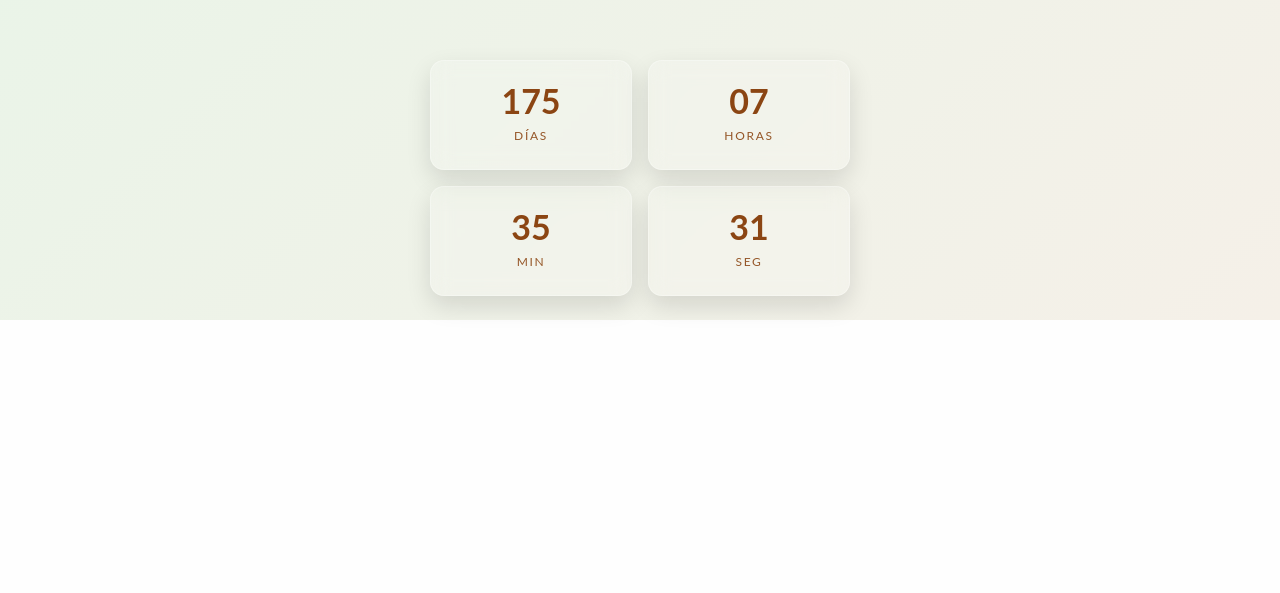
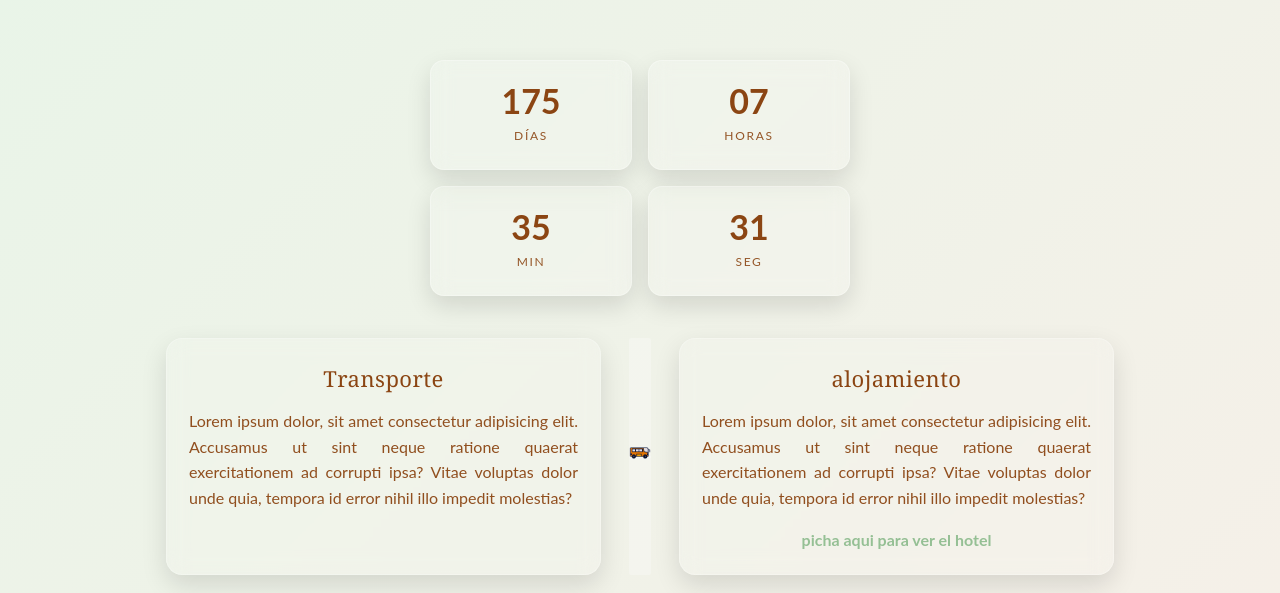
Before and after one commit to ivannicanor/BodaEric, a React (Vite) app in the folder vite-project/: page / in a window 1280 px wide. Shown: the part 2235-2828 px from the top of the page. Before the commit the page ends 2555 px from the top, so only its background shows below. Built offline with nearby package versions, Linux system fonts and the light colour scheme; grey boxes are pictures that could not be loaded.

Commit message:
[ADD] Componente TransporteAlojamento

```diff
--- a/vite-project/src/App.jsx
+++ b/vite-project/src/App.jsx
@@ -4,6 +4,7 @@
 import Button from './components/Button'
 import Timeline from './components/Timeline'
 import FechaHoraLugar from './components/FechaHoraLugar'
+import TransporteAlojamiento from './components/TransporteAlojamiento'
 
 // Componente principal App
 function App() {
@@ -50,6 +51,7 @@
     {/* Aquí puedes añadir más secciones No borrar a hablar con los prometidos*/}
     <Timeline events={weddingEvents} />
     <FechaHoraLugar />
+    <TransporteAlojamiento/>
     </div>
   )
 }
--- /dev/null
+++ b/vite-project/src/components/TransporteAlojamiento.css
@@ -0,0 +1,130 @@
+/* Contenedor general */
+.transport-accommodation {
+  display: grid;
+  grid-template-columns: 1fr auto 1fr; /* izquierda | línea | derecha */
+  gap: 28px;
+  align-items: stretch;
+  max-width: 980px;
+  margin: 0 auto;
+  padding: 18px 16px;
+}
+
+/* Bloques */
+.transport,
+.accommodation {
+  border-radius: 16px;
+  padding: 22px;
+
+  /* estilo tipo “glass” suave */
+  background: rgba(255, 255, 255, 0.12);
+  border: 1px solid rgba(255, 255, 255, 0.22);
+  backdrop-filter: blur(10px);
+  box-shadow: 0 10px 26px rgba(0, 0, 0, 0.12);
+}
+
+/* Títulos */
+.transport h1,
+.accommodation h1 {
+  margin: 0 0 12px 0;
+  font-size: 22px;
+  letter-spacing: 0.02em;
+}
+
+/* Texto */
+.transport p,
+.accommodation p {
+  margin: 0;
+  line-height: 1.6;
+  opacity: 0.95;
+}
+
+/* Link alojamiento */
+.accommodation a {
+  display: inline-block;
+  margin-top: 14px;
+  text-decoration: none;
+  font-weight: 600;
+  opacity: 0.95;
+}
+
+/* Línea separadora (vertical en desktop) */
+.line {
+  width: 2px;
+  border-radius: 2px;
+  background: rgba(255, 255, 255, 0.25);
+}
+
+/* Responsive: apila y la línea se vuelve horizontal */
+@media (max-width: 900px) {
+  .transport-accommodation {
+    grid-template-columns: 1fr;
+    gap: 18px;
+    padding: 18px;
+
+  }
+
+  .line {
+    width: 100%;
+    height: 2px;
+  }
+}
+
+/* Centrar contenido en las tarjetas (como la imagen) */
+.transport,
+.accommodation {
+  text-align: center;
+}
+
+/* Móvil: un pelín más de separación y padding lateral consistente */
+@media (max-width: 900px) {
+  .transport-accommodation {
+    gap: 22px;       /* antes 18px */
+    padding: 18px 16px; /* para no variar el lateral */
+  }
+}
+
+/* Link más visible y bonito */
+.accommodation a {
+  margin-top: 16px;
+  font-weight: 700;
+}
+
+
+
+
+/* line separatoria del bus */
+
+
+/* LINEA CON ICONO CENTRADO */
+.line {
+  position: relative;
+  width: 100%;
+  display: flex;
+  justify-content: center;  /* centra el icono */
+  align-items: center;
+  padding: 14px 0;          /* “aire” vertical */
+}
+
+/* La barra ocupa TODO el ancho por detrás */
+.line-bar {
+  position: absolute;
+  left: 0;
+  right: 0;
+  top: 50%;
+  transform: translateY(-50%);
+  height: 2px;
+  border-radius: 2px;
+  background: rgba(255, 255, 255, 0.25);
+}
+
+/* El círculo queda por encima de la línea */
+.line-icon {
+  position: relative;
+  z-index: 1;
+}
+/* Tamaño del icono dentro del círculo */
+.line-icon img {
+  width: 22px;
+  height: 22px;
+  object-fit: contain;
+}
--- /dev/null
+++ b/vite-project/src/components/TransporteAlojamiento.jsx
@@ -0,0 +1,47 @@
+import "./TransporteAlojamiento.css";
+import busImage from '../assets/bus.png';
+
+function TransporteAlojamiento() {
+
+
+
+    return (
+        <section className="transport-accommodation">
+            {/* //inicio transporte */}
+            <div className="transport">
+                <h1>Transporte</h1>
+                <p>Lorem ipsum dolor, sit amet consectetur adipisicing elit.
+                    Accusamus ut sint neque ratione quaerat exercitationem ad corrupti ipsa?
+                    Vitae voluptas dolor unde quia, tempora id error nihil illo impedit molestias?</p>
+            </div>
+
+            {/* fin transporte */}
+
+            {/* //inicio lineaseparatoria */}
+            <div className="line">
+                <span className="line-icon">
+                    <img src={busImage} alt="Bus" />
+                </span>
+                <span className="line-bar"></span>
+            </div>
+
+            {/* fin lineaseparatoria */}
+
+            {/* //inicio alojamiento */}
+            <div className="accommodation">
+                <h1>alojamiento</h1>
+                <p>Lorem ipsum dolor, sit amet consectetur adipisicing elit.
+                    Accusamus ut sint neque ratione quaerat exercitationem ad corrupti ipsa?
+                    Vitae voluptas dolor unde quia, tempora id error nihil illo impedit molestias?</p>
+                <a href=""> picha aqui para ver el hotel</a>
+            </div>
+
+            {/* fin alojamiento */}
+
+        </section>
+
+    );
+
+}
+
+export default TransporteAlojamiento;
```
Also changed, not shown: vite-project/src/assets/bus.png (added).
